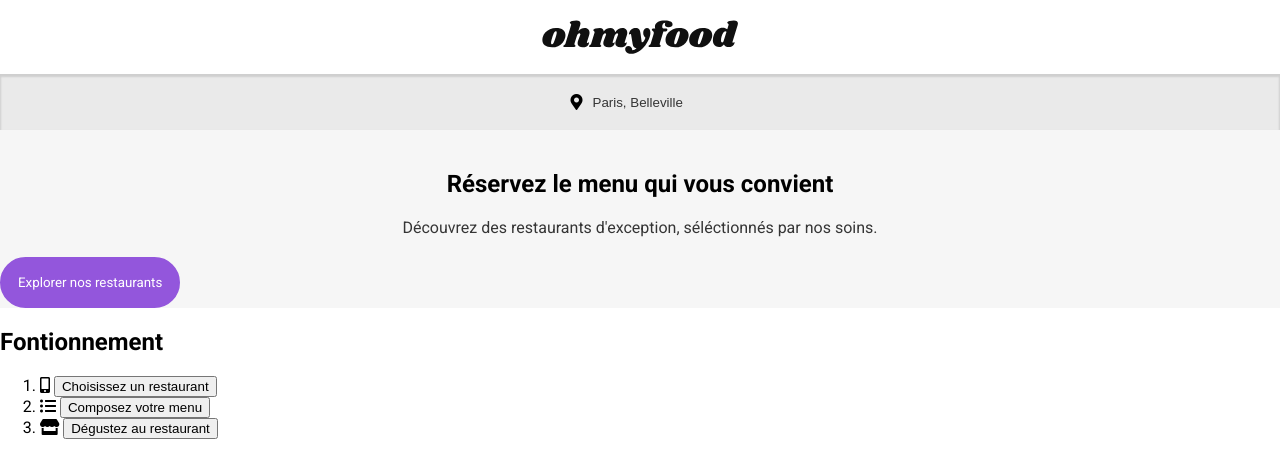
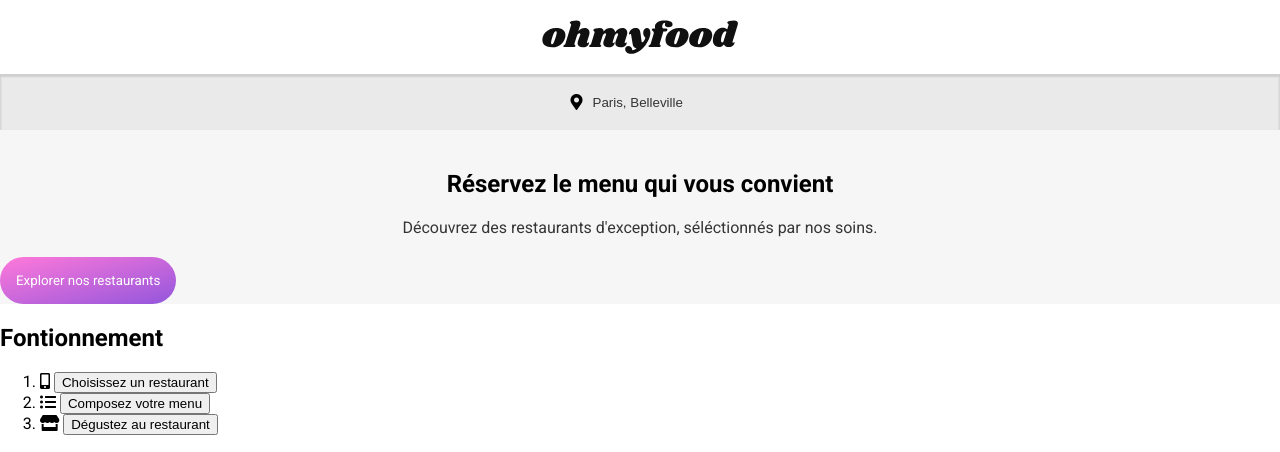
Before and after one commit to michelre/marie-p3, a website: page index.html in a window 1280 px wide. Shown: the top 452 px of the page. Drawn offline with Linux system fonts and the light colour scheme; a web font is replaced by a local one.

Commit message:
CSS Button

```diff
--- a/sass/Components/_buttons.scss
+++ b/sass/Components/_buttons.scss
@@ -1,9 +1,10 @@
 .button {
-    background-color: $primary-color;
     font-family: $primary-font;
     color: $footer-txtcolor;
     padding: 16px;
-    border: solid 2px $primary-color;
+    border: 1px;
+    border-color: $secondary-color $primary-color $primary-color $secondary-color;
     border-radius: 50px;
+    background: linear-gradient(to left top, $primary-color, $secondary-color);
 
 }
```
Also changed, not shown: .style.css, 1 other file.
